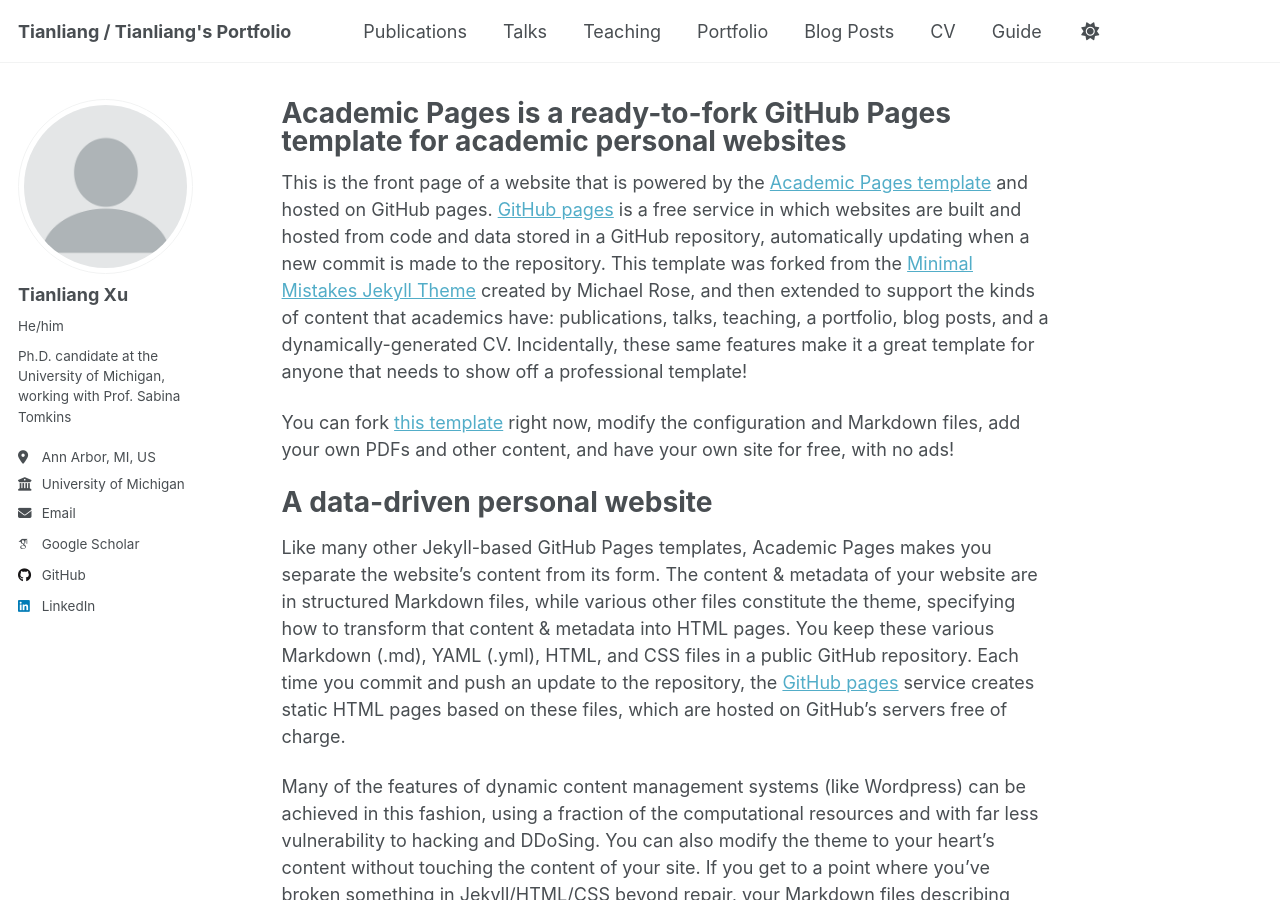
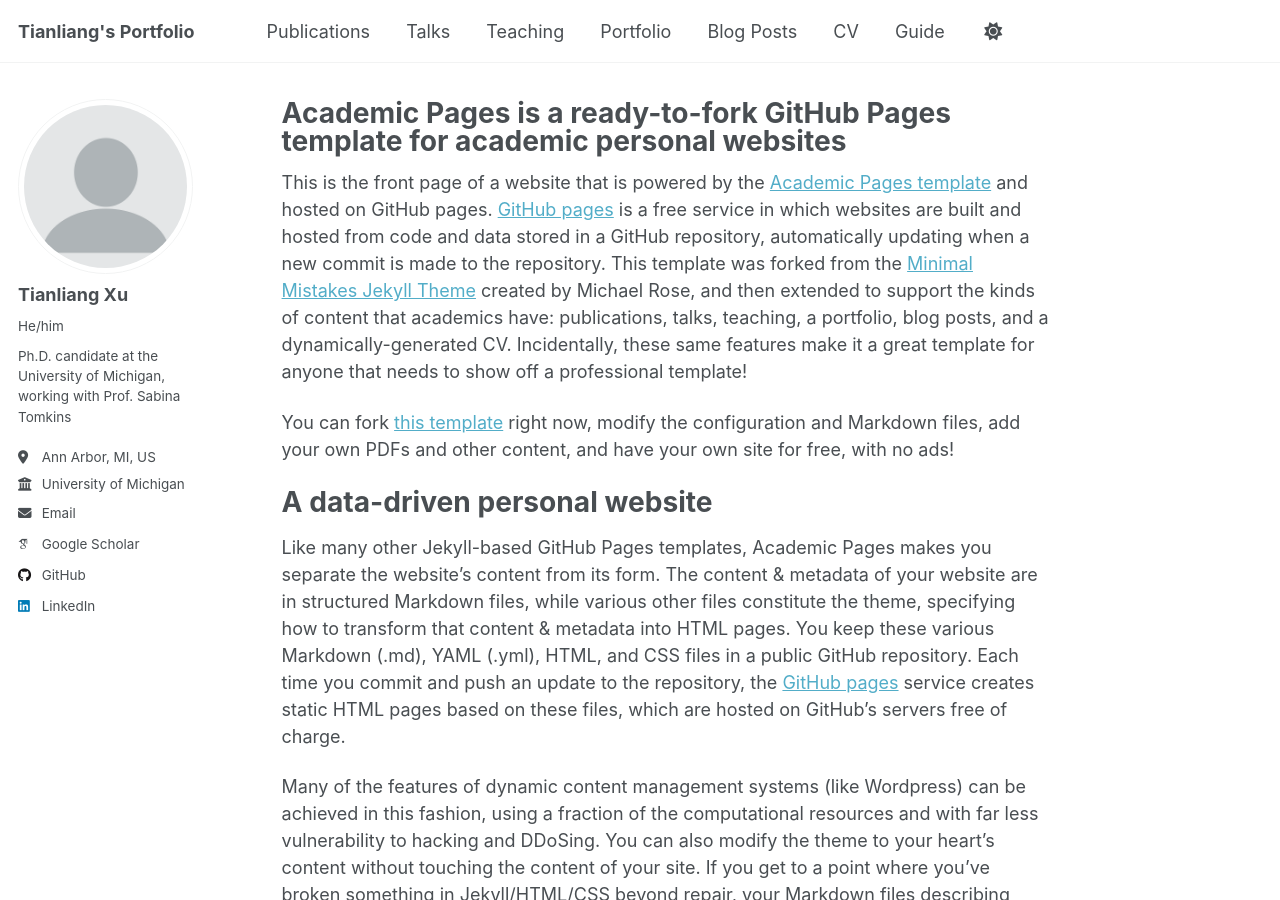
Before and after one commit to xutianliang-128/profolio, a Jekyll site: the page built from _pages/about.md, in a window 1280 px wide and 900 px high. Built offline with Jekyll 4.4.1, drawn with Linux system fonts in a browser that asks for light colours; some web fonts are replaced; a script that is not in the unit is left out.

Commit message:
Update _config.yml

```diff
--- a/_config.yml
+++ b/_config.yml
@@ -9,7 +9,7 @@
 # Basic Site Settings
 locale                   : "en-US"
 site_theme               : "default" # Currently available options are "default", "air"
-title                    : "Tianliang / Tianliang's Portfolio"
+title                    : "Tianliang's Portfolio"
 title_separator          : "-"
 name                     : &name "Tianliang Xu"
 description              : &description "Tianliang's academic portfolio"   # Update this with a general description of your site, this is the default if not overridden by a page
```
